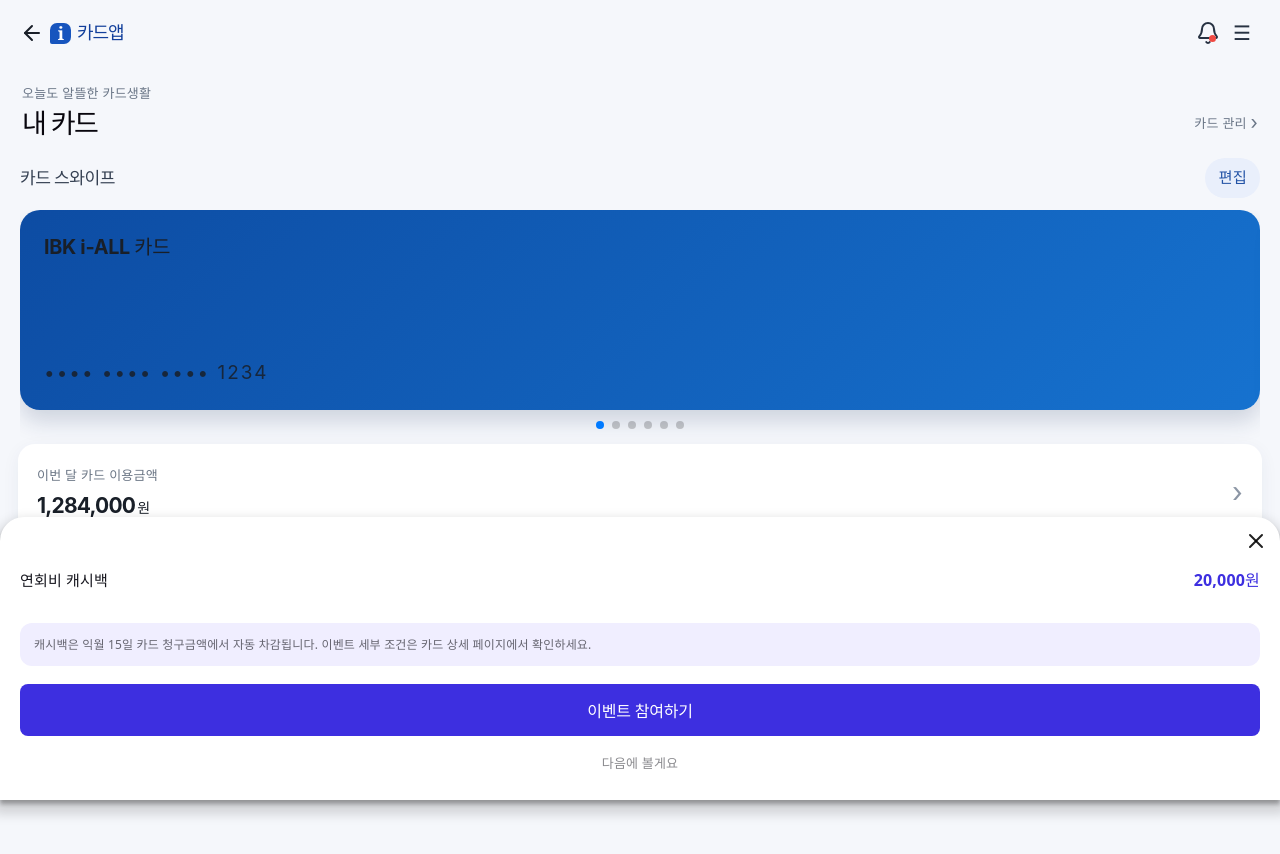
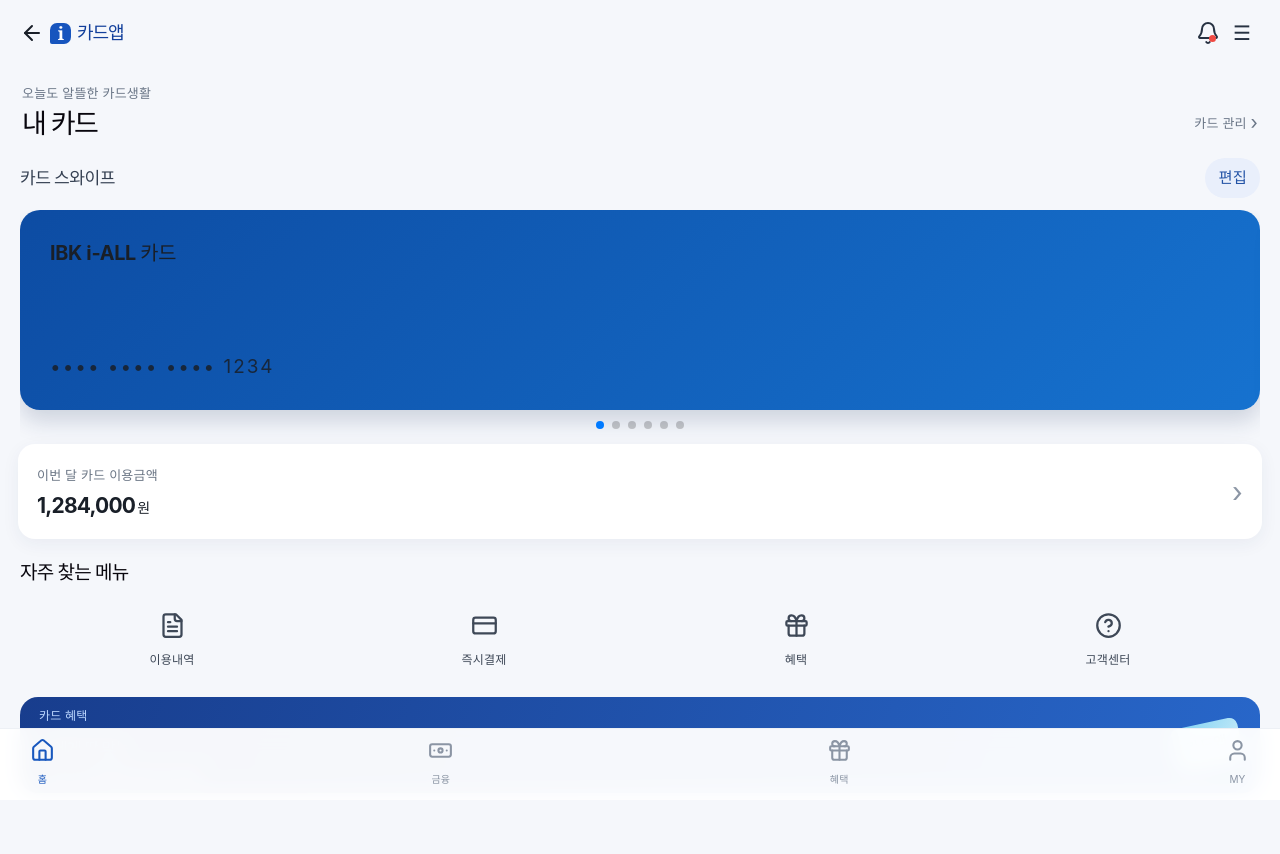
Before and after one commit to LHG317552/vue-test, a Vue app: page /card/main in a window 1280 px wide. Shown: the top 854 px of the page. Before the commit the page ends 800 px from the top, so only its background shows below. Built offline with nearby package versions, Linux system fonts and the light colour scheme.

Commit message:
fix: UI 개선

```diff
--- a/src/domains/card-app/views/CardApp.vue
+++ b/src/domains/card-app/views/CardApp.vue
@@ -2,7 +2,7 @@
   <div class="wallet-container">
     <router-view v-slot="{ Component, route: localRoute }">
       <transition :name="transitionName" appear mode="out-in" :key="localRoute.fullPath" @after-enter="handleAfterEnter">
-        <div class="router-view-area"  >
+        <div class="router-view-area">
           <card-app-header />
           <component :is="Component" />
         </div>
--- a/src/domains/card-app/views/CardAppMain.vue
+++ b/src/domains/card-app/views/CardAppMain.vue
@@ -49,10 +49,10 @@
     <section class="quick-menu-section">
       <h2>자주 찾는 메뉴</h2>
       <div class="quick-menu-grid">
-        <button type="button"><span class="quick-icon icon-card">▰</span>이용내역</button>
-        <button type="button"><span class="quick-icon icon-pay">₩</span>즉시결제</button>
-        <button type="button"><span class="quick-icon icon-benefit">◎</span>혜택</button>
-        <button type="button"><span class="quick-icon icon-customer" @click="$vRouter.push({name: 'card/inquiry'})">?</span>고객센터</button>
+        <button type="button"><FileText class="w-6 h-6" />이용내역</button>
+        <button type="button"><CreditCard class="w-6 h-6" />즉시결제</button>
+        <button type="button"><Gift class="w-6 h-6" />혜택</button>
+        <button type="button"><HelpCircle class="w-6 h-6" @click="$vRouter.push({name: 'card/inquiry'})" />고객센터</button>
       </div>
     </section>
     <section class="event-banner">
@@ -61,7 +61,10 @@
     </section>
   </template>
   <nav v-if="!isEditMode" class="bottom-nav" aria-label="하단 메뉴">
-    <button type="button" class="is-active"><span>⌂</span>홈</button><button type="button"><span>▣</span>금융</button><button type="button"><span>◈</span>혜택</button><button type="button"><span>♙</span>MY</button>
+    <button type="button" :class="{'is-active': activeBottomNav === 'home'}" aria-current="page" @click="setActiveBottomNav('home')"><Home class="w-6 h-6" />홈</button>
+    <button type="button" :class="{'is-active': activeBottomNav === 'finance'}" aria-current="page" @click="setActiveBottomNav('finance')"><Banknote class="w-6 h-6" />금융</button>
+    <button type="button" :class="{'is-active': activeBottomNav === 'benefit'}" aria-current="page" @click="setActiveBottomNav('benefit')"><Gift class="w-6 h-6" />혜택</button>
+    <button type="button" :class="{'is-active': activeBottomNav === 'my'}" aria-current="page" @click="setActiveBottomNav('my')"><User class="w-6 h-6" />MY</button>
   </nav>
 </div>
 </template>
@@ -72,7 +75,8 @@
 import { Pagination } from 'swiper/modules';
 import StackedCardSlider from '../components/StackedCardSlider.vue';
 import { afterEnterTransition } from '../../../global-utils/ui.js';
-import CardEventSheet from '../components/CardEventSheet.vue';
+import { Home, Banknote, Gift, User, FileText, CreditCard, HelpCircle } from '@lucide/vue';
+// import CardEventSheet from '../components/CardEventSheet.vue';
 
   interface Card {
     id: number
@@ -101,21 +105,28 @@
 
   afterEnterTransition(() => {
     // $ui.alert('팝업테스트');
-    let storage = JSON.parse(localStorage.getItem('no-popup-show') || '{}');
-    if (!storage['CardEventSheet']) {
-      $ui.bottomsheet(CardEventSheet, {
-         props: {
-           headline: "가입 첫달 무료",
-           benefits: [{ label: "연회비 캐시백", amount: "20,000원" }],
-         },
-       }).then(result => {
-         if (result === 'dismiss') {
-           storage['CardEventSheet'] = true;
-           localStorage.setItem('no-popup-show', storage['CardEventSheet']);
-         }
-       });
-     }
+    // let storage = JSON.parse(localStorage.getItem('no-popup-show') || '{}');
+    // if (!storage['CardEventSheet']) {
+    //   $ui.bottomsheet(CardEventSheet, {
+    //      props: {
+    //        headline: "가입 첫달 무료",
+    //        benefits: [{ label: "연회비 캐시백", amount: "20,000원" }],
+    //      },
+    //    }).then(result => {
+    //     console.log(result);
+    //      if (result === 'dismiss') {
+    //        storage['CardEventSheet'] = true;
+    //        localStorage.setItem('no-popup-show', JSON.stringify(storage));
+    //      }
+    //    });
+    //  }
   });
+
+  const activeBottomNav = ref<string>('home');
+  const setActiveBottomNav = (value: string) => {
+    activeBottomNav.value = value;
+  }
+  setActiveBottomNav('home');
 
   </script>
 
@@ -167,7 +178,7 @@
   .pay-card {
     height: 200px;
     border-radius: 20px;
-    padding: 24px;
+    padding: 30px;
     position: relative;
     box-sizing: border-box;
     box-shadow: 0 11px 22px rgba(28, 50, 92, 0.18);
@@ -195,7 +206,7 @@
   .benefit-summary strong span { margin-left: 2px; font-size: 14px; font-weight: 600; }
   .summary-arrow { border: 0; background: transparent; color: #8c96a5; font-size: 28px; cursor: pointer; }
   .quick-menu-section { margin-bottom: 24px; }
-  .quick-menu-section h2 { margin: 0 0 14px; font-size: 17px; letter-spacing: -.8px; }
+  .quick-menu-section h2 { margin: 0 0 28px; font-size: 19px; letter-spacing: -.8px; }
   .quick-menu-grid { display: grid; grid-template-columns: repeat(4, 1fr); gap: 8px; }
   .quick-menu-grid button { display: flex; flex-direction: column; align-items: center; gap: 8px; padding: 0; border: 0; background: transparent; color: #3e4857; font-size: 12px; cursor: pointer; }
   .quick-icon { width: 47px; height: 47px; display: grid; place-items: center; border-radius: 16px; font-size: 21px; font-weight: 700; }
```
Also changed, not shown: src/global-utils/ui.ts (line endings or trailing spaces).
